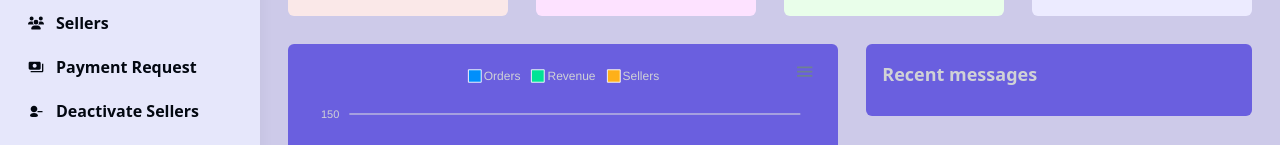
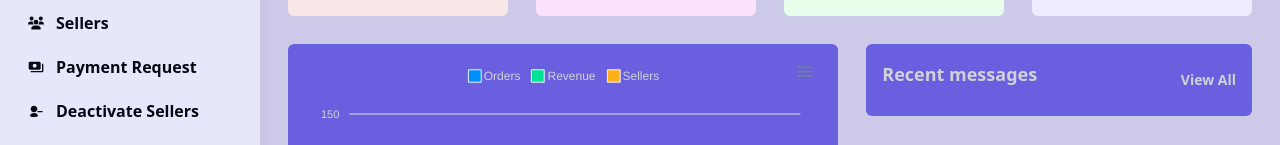
Before and after one commit to guidonunes/marketplace-mern, a React (Create React App) app in the folder dashboard/: page /admin/dashboard in a window 1280 px wide. Shown: the part 199-344 px from the top of the page. Built offline with nearby package versions, Linux system fonts and the light colour scheme.

Commit message:
set up link tag and update styling

```diff
--- a/dashboard/src/views/admin/AdminDashboard.jsx
+++ b/dashboard/src/views/admin/AdminDashboard.jsx
@@ -4,6 +4,7 @@ import { MdProductionQuantityLimits } from "react-icons/md";
 import { FaUsers } from "react-icons/fa";
 import { MdOutlineShoppingCart } from "react-icons/md";
 import Chart from 'react-apexcharts'
+import { Link } from 'react-router-dom';
 
 const AdminDashboard = () => {
   const  state ={
@@ -132,6 +133,7 @@ const AdminDashboard = () => {
           <div className='w-full bg-[#6a5fdf] p-4 rounded-md text-[#d0d2d6]'>
             <div className='flex justify-between items-center'>
               <h2 className='font-semibold text-lg text-[#d0d2d6] pb-3'>Recent messages</h2>
+              <Link className='font-semibold text-sm text-[#d0d2d6]'>View All</Link>
             </div>
           </div>
         </div>
```
